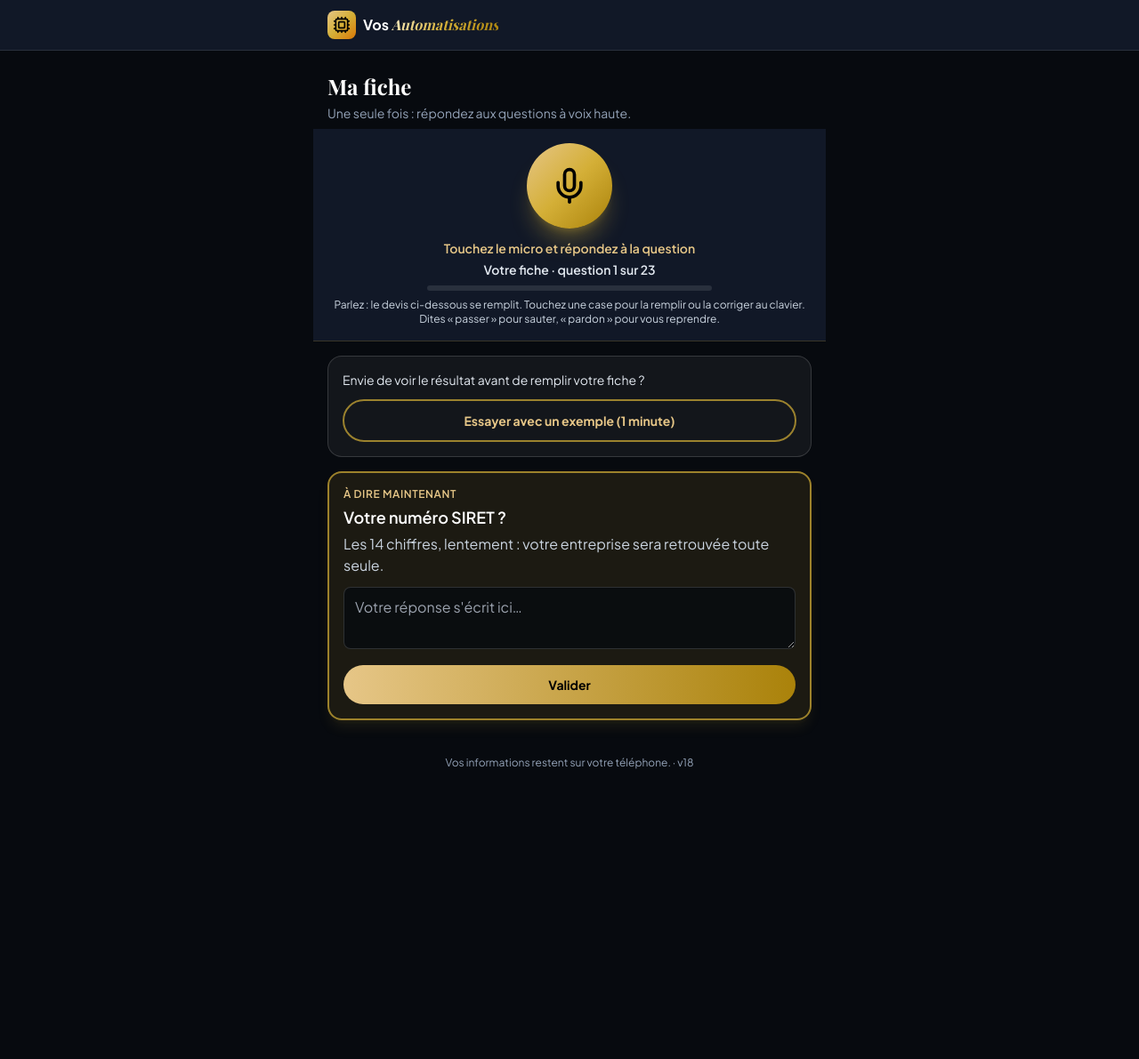
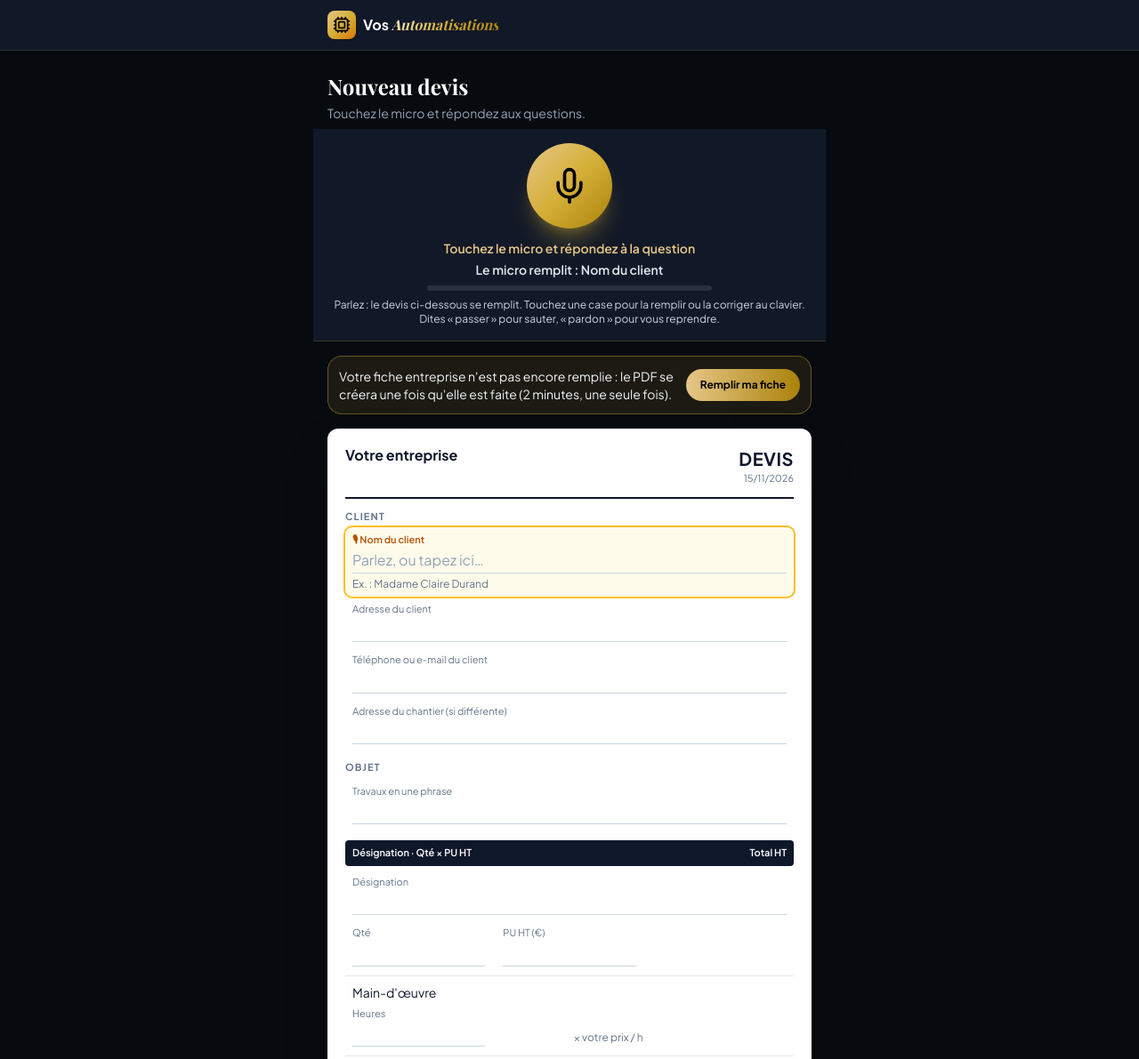
Before and after one commit to teivagillet-prog/devis, a plain HTML site: page index.html in a window 1280 px wide. Shown: the top 1191 px of the page at 89% size. Before the commit the page ends 1058 px from the top, so only its background shows below. Drawn offline with nearby package versions, Linux system fonts and the light colour scheme; a web font is replaced by a local one.

Commit message:
Outil devis v19 : le devis vide s'affiche dès l'ouverture

```diff
--- a/index.html
+++ b/index.html
@@ -62,7 +62,7 @@
         <div id="cartes" class="mt-4 space-y-3"></div>
         <div id="fin-zone" class="mt-4"></div>
 
-        <p class="mt-10 text-center text-xs text-slate-400">Vos informations restent sur votre téléphone. · v18</p>
+        <p class="mt-10 text-center text-xs text-slate-400">Vos informations restent sur votre téléphone. · v19</p>
     </main>
     <div id="barre-pdf" class="hidden fixed bottom-0 inset-x-0 z-40 glass-panel border-t border-gold-500/30 px-4 pt-3 pb-5">
         <div class="max-w-xl mx-auto">
@@ -1369,7 +1369,7 @@
             decompte: "au quart d'heure entamé", deplacement: '35', dechetsPrix: '20', dechetterie: 'déchetterie professionnelle de Bordeaux', acompte: '30', validite: '30', paiement: 'virement ou chèque' };
         function lancerDemo() {
             arreterEcoute();
-            APP.demo = true; APP.fiche = FICHE_DEMO; APP.miseAJour = false; APP.trouve = null; APP.auto = null;
+            APP.demo = true; APP.fiche = FICHE_DEMO; APP.miseAJour = false; APP.trouve = null; APP.auto = null; APP.sansFiche = false;
             nouveauDevis(false);
             window.scrollTo(0, 0);
         }
@@ -1381,6 +1381,10 @@
                 z.innerHTML = '<div class="p-4 rounded-2xl border border-gold-500/50 bg-gold-500/10 text-sm text-slate-100">' +
                     '<p><strong class="text-gold-400">Essai avec une entreprise fictive.</strong> Dites un client, des fournitures et des prix au hasard : le devis PDF se crée à la fin (marqué « EXEMPLE »).</p>' +
                     '<button type="button" onclick="quitterDemo()" class="mt-3 w-full px-4 py-3 rounded-full text-sm font-bold text-black bg-gradient-to-r from-gold-400 to-gold-600">J\'ai compris : je fais ma vraie fiche</button></div>';
+            } else if (APP.sansFiche && (APP.mode === 'devis' || APP.mode === 'recap')) {
+                z.innerHTML = '<div class="p-3 rounded-2xl border border-gold-500/40 bg-gold-500/10 text-sm text-slate-100 flex items-center gap-3">' +
+                    '<p class="flex-1">Votre fiche entreprise n\'est pas encore remplie : le PDF se créera une fois qu\'elle est faite (2 minutes, une seule fois).</p>' +
+                    '<button type="button" onclick="remplirFiche()" class="flex-shrink-0 px-4 py-2.5 rounded-full text-xs font-bold text-black bg-gradient-to-r from-gold-400 to-gold-600">Remplir ma fiche</button></div>';
             } else if (APP.mode === 'fiche' && !APP.miseAJour && !APP.ordre.length) {
                 z.innerHTML = '<div class="p-4 rounded-2xl border border-white/15 bg-white/5 text-sm text-slate-200">' +
                     '<p>Envie de voir le résultat avant de remplir votre fiche\u00a0?</p>' +
@@ -1390,6 +1394,7 @@
 
         /* ===================== DÉMARRAGE ===================== */
         function demarrer() {
+            APP.sansFiche = false;
             if ((new URLSearchParams(location.search)).get('demo') === '1') { lancerDemo(); afficherAideNavigateur(); return; }
             var deLien = decoderFiche(config('fiche') || (new URLSearchParams(location.search)).get('f') || '');
             var stocke = stock('va_fiche');
@@ -1410,10 +1415,24 @@
             } else if (ficheValide(APP.fiche)) {
                 if (!chargerBrouillon(stock('va_devis'))) nouveauDevis(true);
             } else {
-                APP.mode = 'fiche'; APP.rep = {}; APP.ordre = [];
+                /* pas encore de fiche : le devis vide s'affiche tout de suite, la fiche se remplit quand on veut */
+                APP.fiche = ficheProvisoire(); APP.sansFiche = true;
+                if (!chargerBrouillon(stock('va_devis'))) nouveauDevis(true);
             }
             avancer(false);
             afficherAideNavigateur();
+        }
+        function ficheProvisoire() {
+            return { provisoire: true, nom: '', forme: '', adresse: '', tel: '', email: '', siret: '', regime: 'assujetti', tauxDefaut: '10', tauxHoraire: '0',
+                     deplacement: '0', dechetsPrix: '0', acompte: '0', validite: '30', paiement: '', decennale: '', dechetterie: '' };
+        }
+        function remplirFiche() {
+            arreterEcoute();
+            sauverBrouillon();
+            APP.sansFiche = false; APP.fiche = null; APP.cible = null; APP.demo = false;
+            APP.mode = 'fiche'; APP.rep = {}; APP.ordre = []; APP.lignes = null; APP.pdf = null;
+            avancer(true);
+            window.scrollTo(0, 0);
         }
 
         function brouillonValable(b) { return !!(b && b.rep && /^(devis|recap|facture|bon|historique)$/.test(b.mode || 'devis') && !('nom' in b.rep && 'siret' in b.rep)); }
@@ -1638,6 +1657,7 @@
 
         function manques() {
             var d = devisPourPdf(), m = [], ok = 0, sansPrix = 0, sansNom = 0;
+            if (APP.sansFiche) m.push('votre fiche entreprise (bouton « Remplir ma fiche » en haut)');
             if (!d.clientNom) m.push('le nom du client');
             if (!d.clientAdresse) m.push("l'adresse du client");
             for (var i = 0; i < d.lignes.length; i++) {
@@ -2033,7 +2053,7 @@
             /* Main-d'œuvre, déplacement, déchets */
             b.push({ id: 'ligne-mo', html: '<div id="ligne-mo" class="border-b border-slate-200 py-1"><p class="px-2 pt-1 text-sm text-slate-900">Main-d\'œuvre</p>' +
                 '<div class="grid grid-cols-12 gap-1 items-end">' + htmlChamp('heures', null, 'col-span-4') +
-                '<p class="col-span-4 text-right text-xs text-slate-500 pb-2">× ' + euros(nombre(f.tauxHoraire)) + ' / h</p>' +
+                '<p class="col-span-4 text-right text-xs text-slate-500 pb-2">× ' + (nombre(f.tauxHoraire) > 0 ? euros(nombre(f.tauxHoraire)) : 'votre prix') + ' / h</p>' +
                 '<p id="total-mo" class="col-span-4 text-right text-sm font-semibold text-slate-900 pb-2"></p></div></div>',
                 champs: [['heures', null, 'col-span-4']],
                 maj: function () { var t = document.getElementById('total-mo'), v = r.heures ? euros(cent(nombre(r.heures) * nombre(f.tauxHoraire))) : ''; if (t.textContent !== v) t.textContent = v; } });
```
